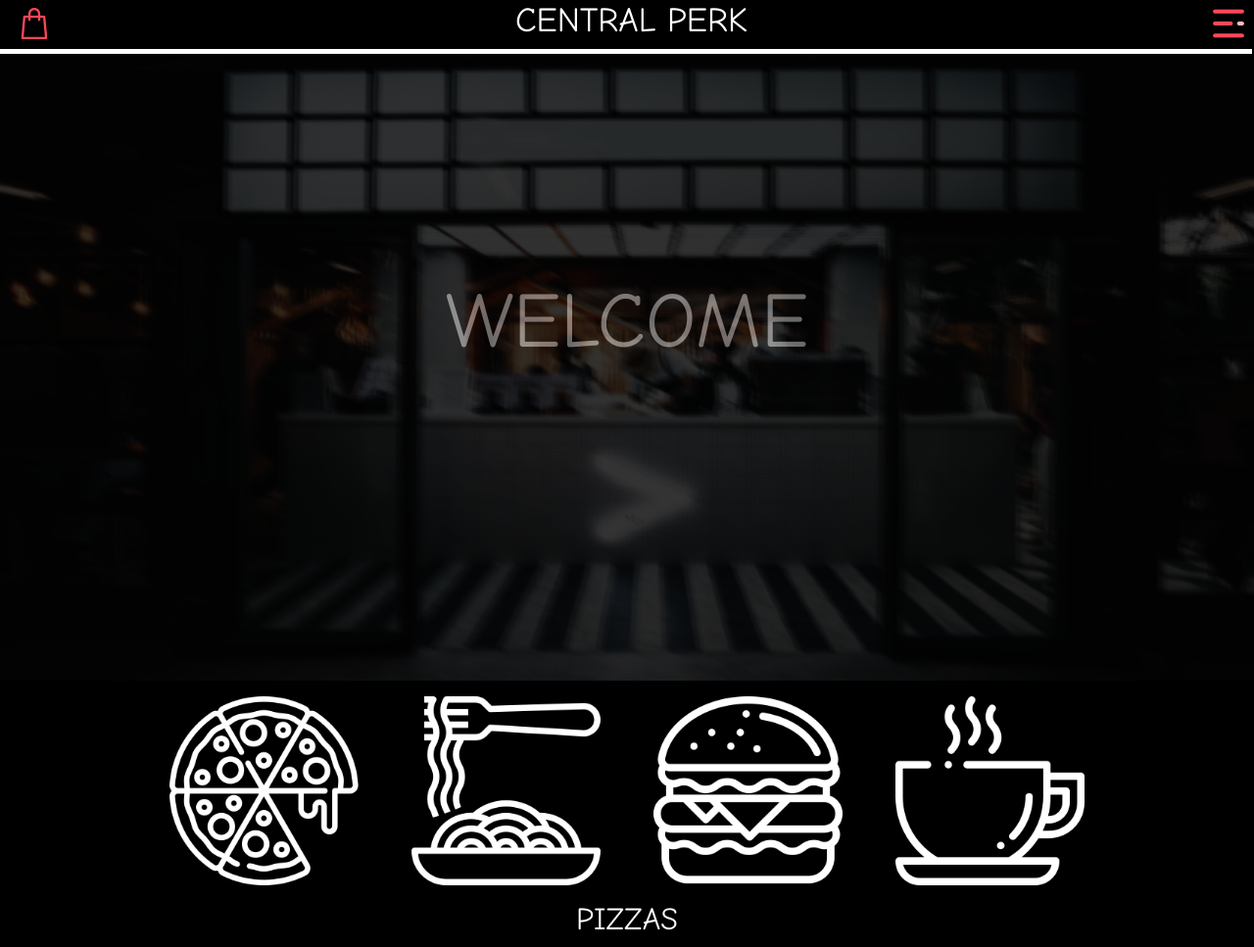
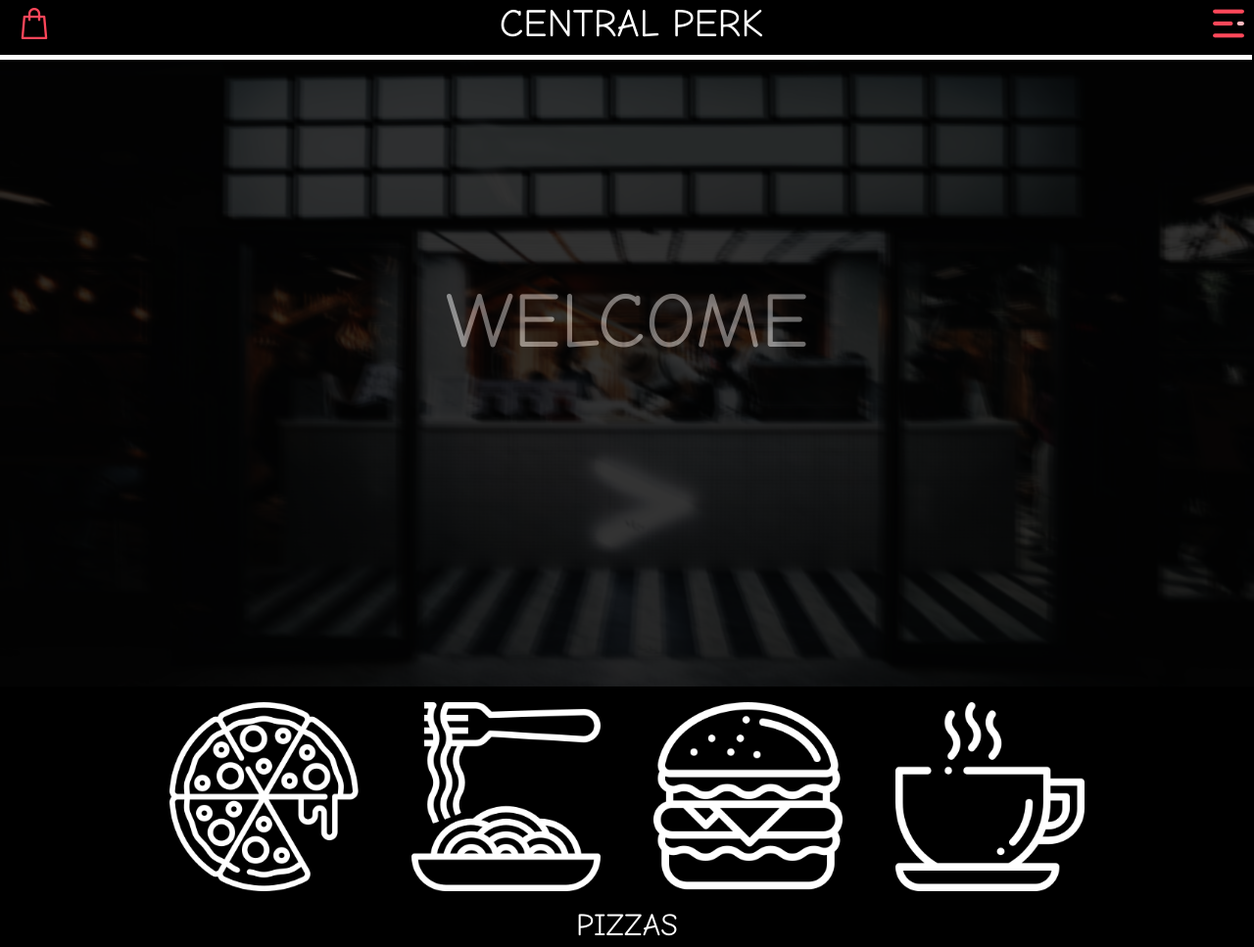
Before and after one commit to youssef1129/youssef1129.github.io, a plain HTML site: page restaurantTemplate/index.html in a window 1280 px wide. Shown: the top 967 px of the page at 98% size. Drawn offline with nearby package versions, Linux system fonts and the light colour scheme.

Commit message:
Update index.html

```diff
--- a/restaurantTemplate/index.html
+++ b/restaurantTemplate/index.html
@@ -120,7 +120,7 @@
 
                 </div>
         </div>
-        <h1 class="col" style="text-align: center;color:rgb(255, 255, 255) ;font-size: 2.75vw;">CENTRAL PERK</h1>
+        <h1 class="col" style="text-align: center;color:rgb(255, 255, 255) ;">CENTRAL PERK</h1>
 
            <div class="col-auto p-2">
                     <img id="ico" src="ico.png" alt="" style="cursor: pointer;">
```
